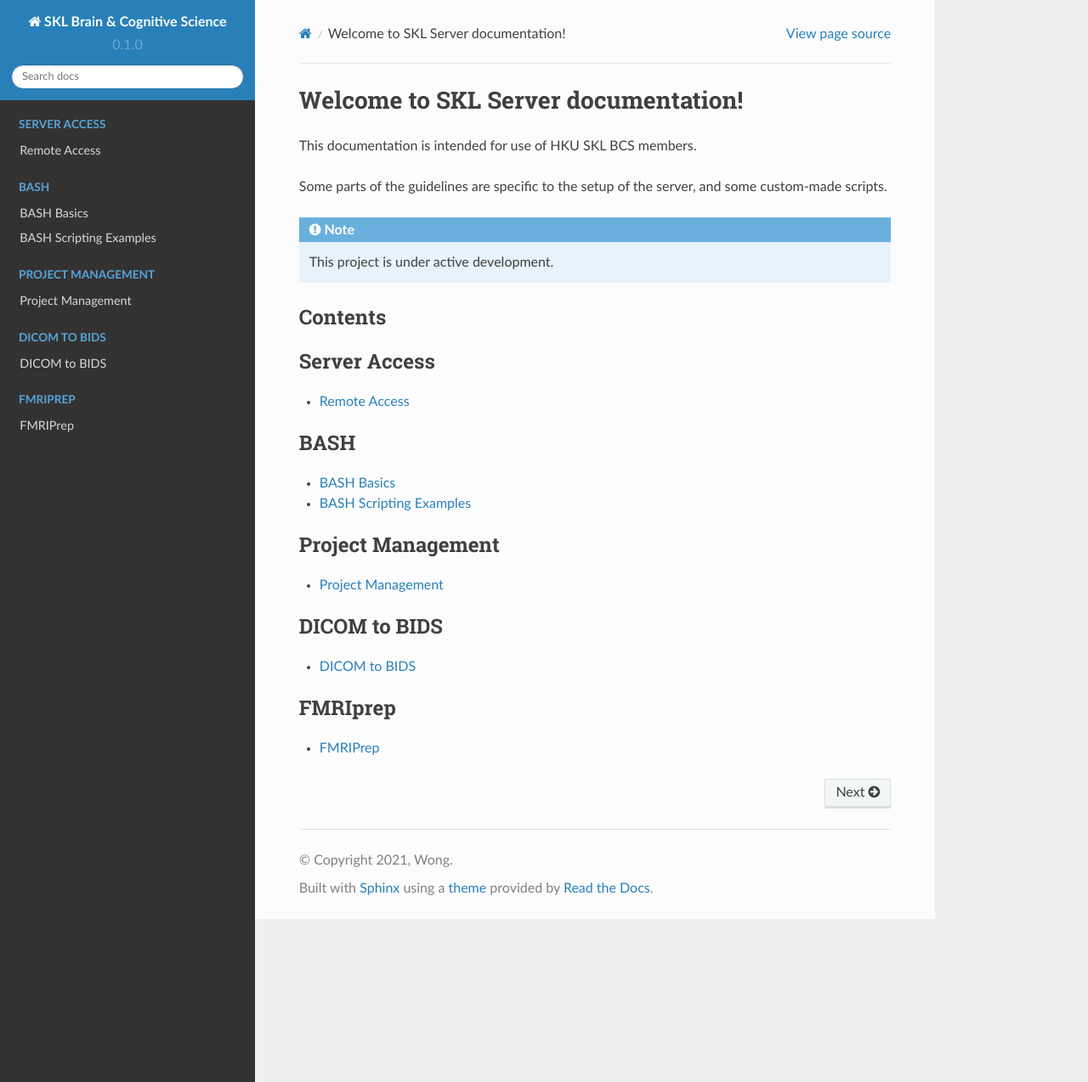
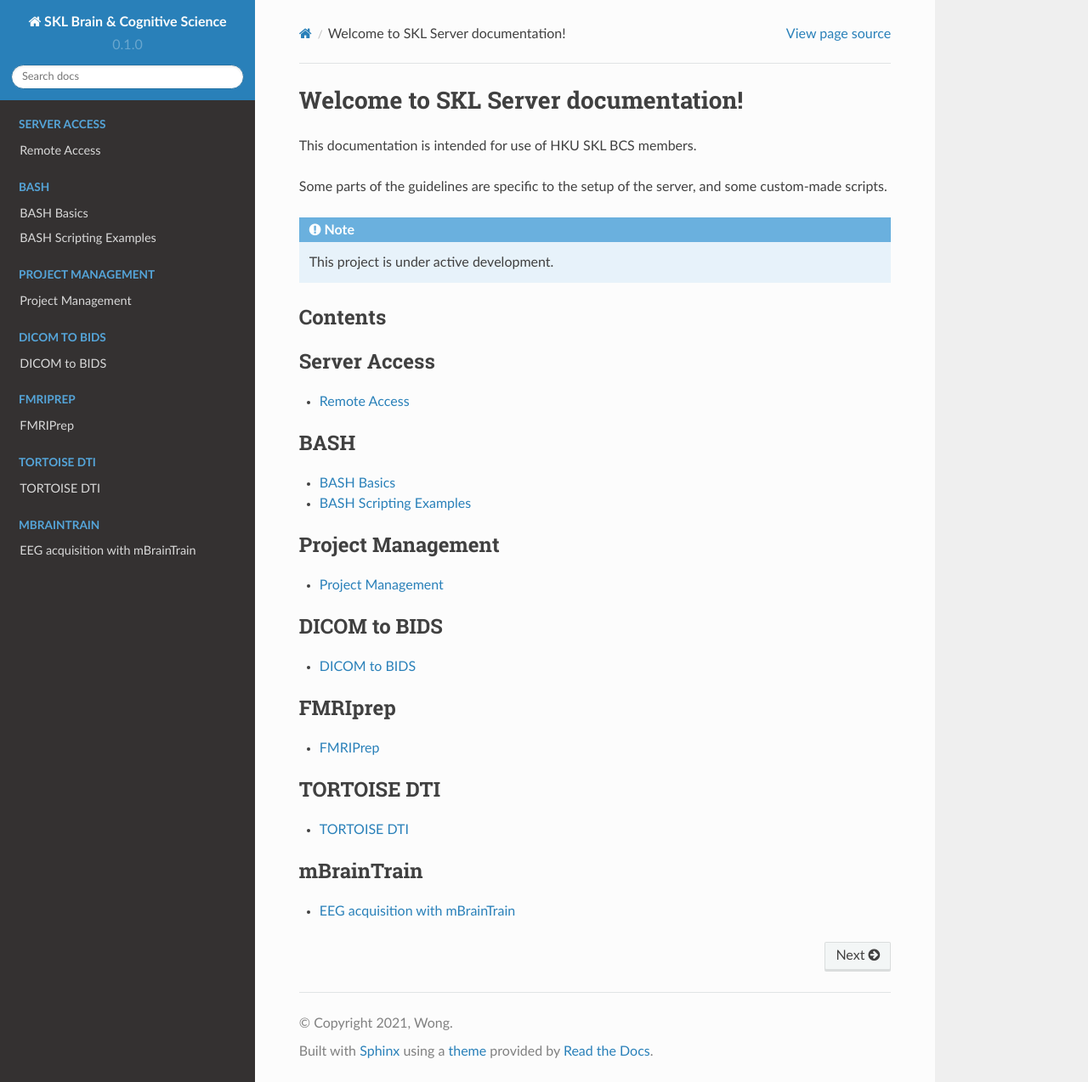
Before and after one commit to hkusklbcs/hkusklbcs, a Sphinx documentation site: the page built from docs/source/index.rst, in a window 1280 px wide and 1274 px high. Shown: the whole window at 85% size. Built offline with Sphinx 7.4.7 and the Read the Docs theme 2.0.0, drawn with Linux system fonts in a browser that asks for light colours.

Commit message:
Update index.rst

```diff
--- a/docs/source/index.rst
+++ b/docs/source/index.rst
@@ -42,3 +42,15 @@ Contents
    :caption: FMRIprep
 
    fmriprep/fmriprep
+
+.. toctree::
+   :maxdepth: 1
+   :caption: TORTOISE DTI
+
+   tortoisedti/tortoisedti
+
+.. toctree::
+   :maxdepth: 1
+   :caption: mBrainTrain
+
+   mBrainTrain/mBrainTrain
```
